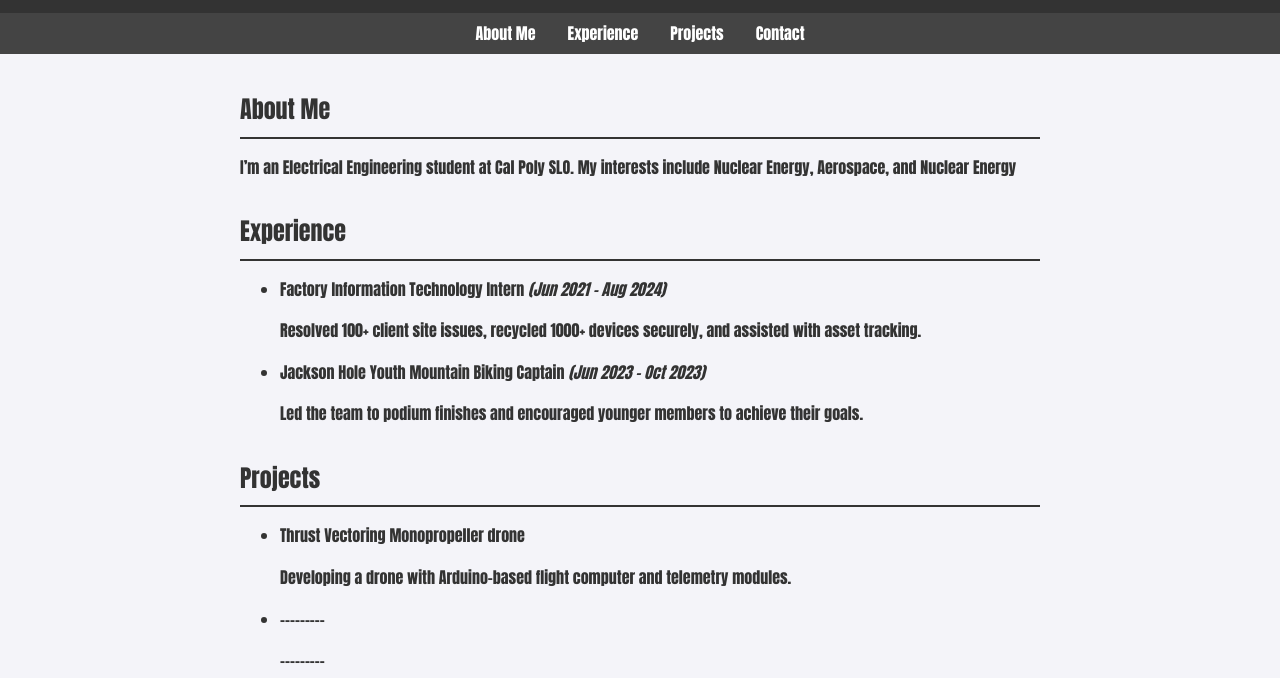
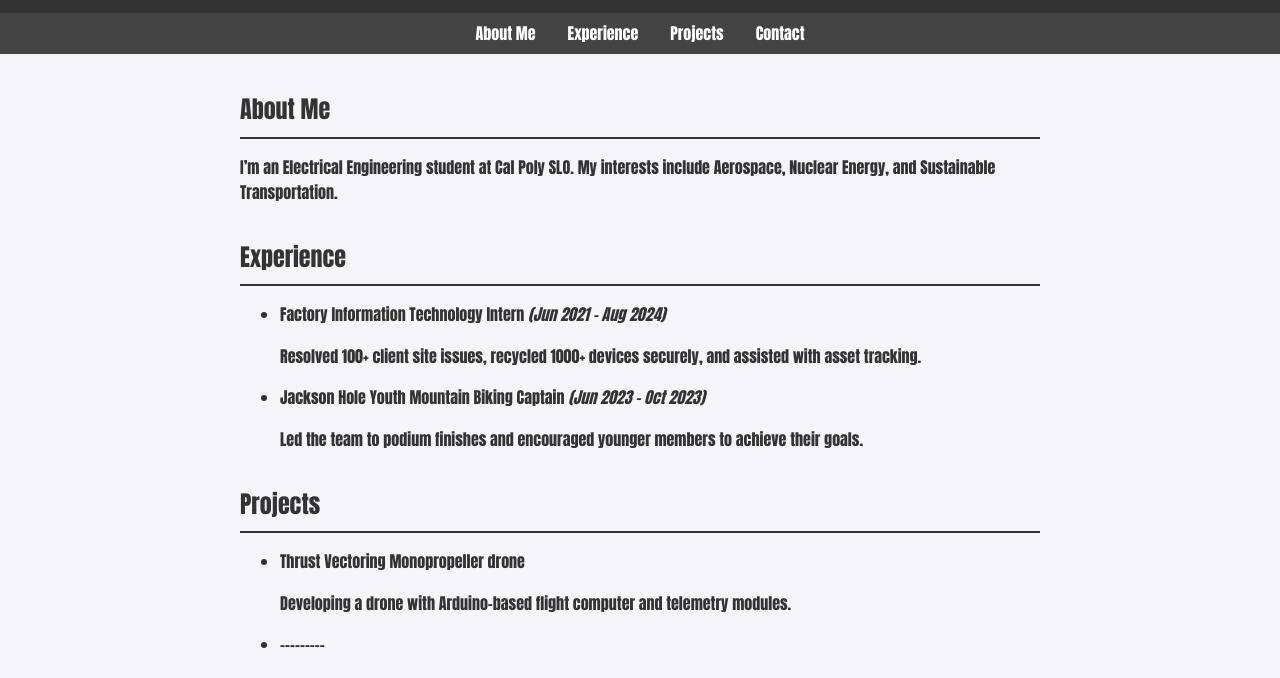
Before and after one commit to miles307/portfolioish, a plain HTML site: page index.html in a window 1280 px wide. Shown: the part 122-800 px from the top of the page. Drawn offline with Linux system fonts and the light colour scheme.

Commit message:
Update index.html

```diff
--- a/index.html
+++ b/index.html
@@ -24,7 +24,7 @@
             <h2>About Me</h2>
             <p>
                 I’m an Electrical Engineering student at Cal Poly SLO.
-                My interests include Nuclear Energy, Aerospace, and Nuclear Energy
+                My interests include Aerospace, Nuclear Energy, and Sustainable Transportation.
         </section>
         <section id="experience">
             <h2>Experience</h2>
```
